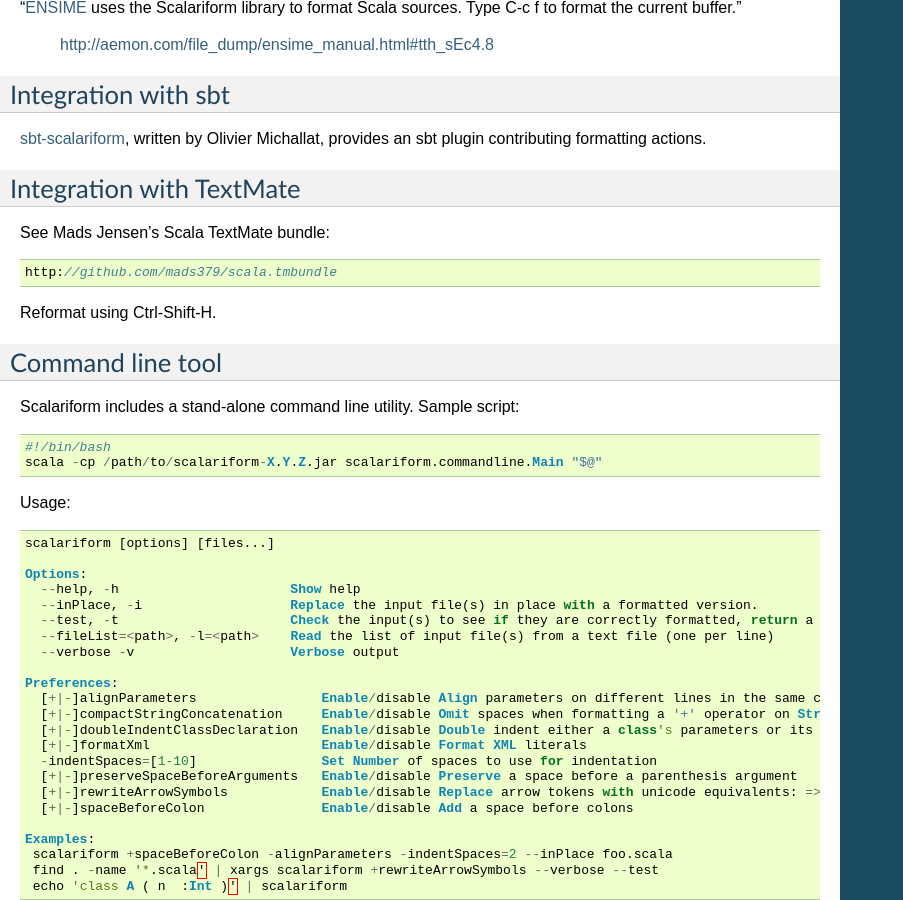
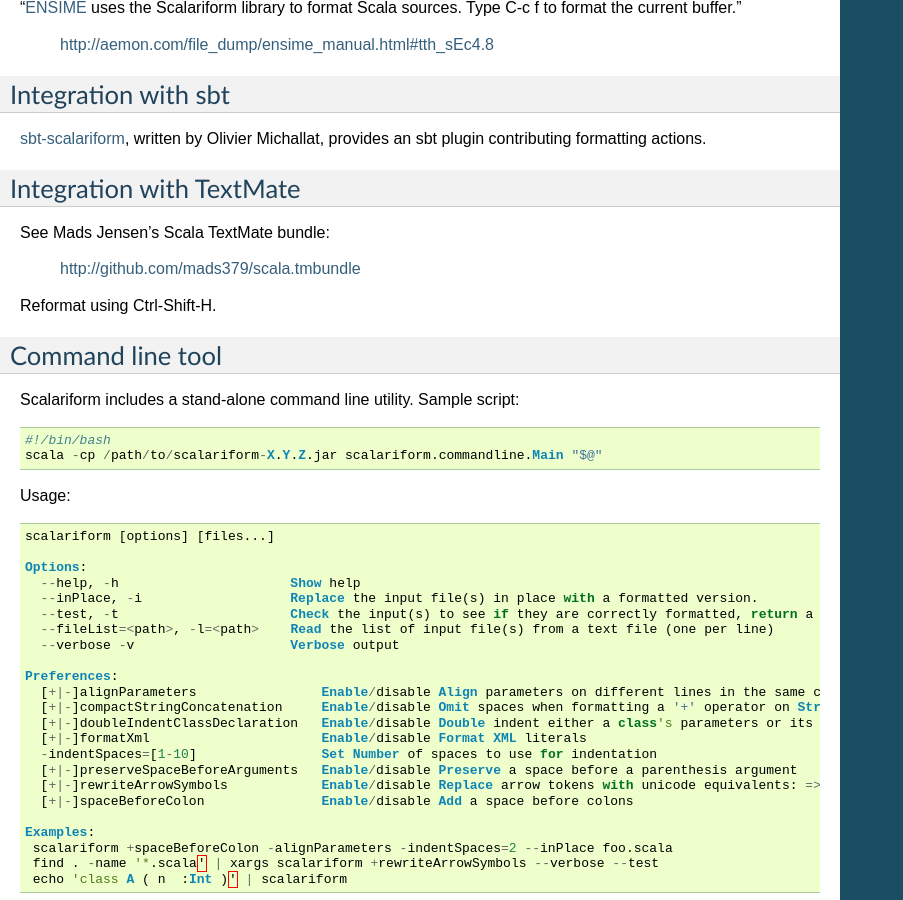
Before and after one commit to scala-ide/scalariform, a Sphinx documentation site: the page built from docs/source/README.rst, in a window 1280 px wide and 900 px high, scrolled down 643 px. Shown: the whole window, without its empty margins (0-903 px from the left). Built offline with Sphinx 7.4.7, drawn with Linux system fonts in a browser that asks for light colours.

```diff
--- a/README.rst
+++ b/README.rst
@@ -51,7 +51,7 @@ Integration with sbt
 Integration with TextMate
 -------------------------
 
-See Mads Jensen's Scala TextMate bundle::
+See Mads Jensen's Scala TextMate bundle:
 
   http://github.com/mads379/scala.tmbundle
 
--- a/docs/source/README.rst
+++ b/docs/source/README.rst
@@ -51,7 +51,7 @@ Integration with sbt
 Integration with TextMate
 -------------------------
 
-See Mads Jensen's Scala TextMate bundle::
+See Mads Jensen's Scala TextMate bundle:
 
   http://github.com/mads379/scala.tmbundle
 
```
